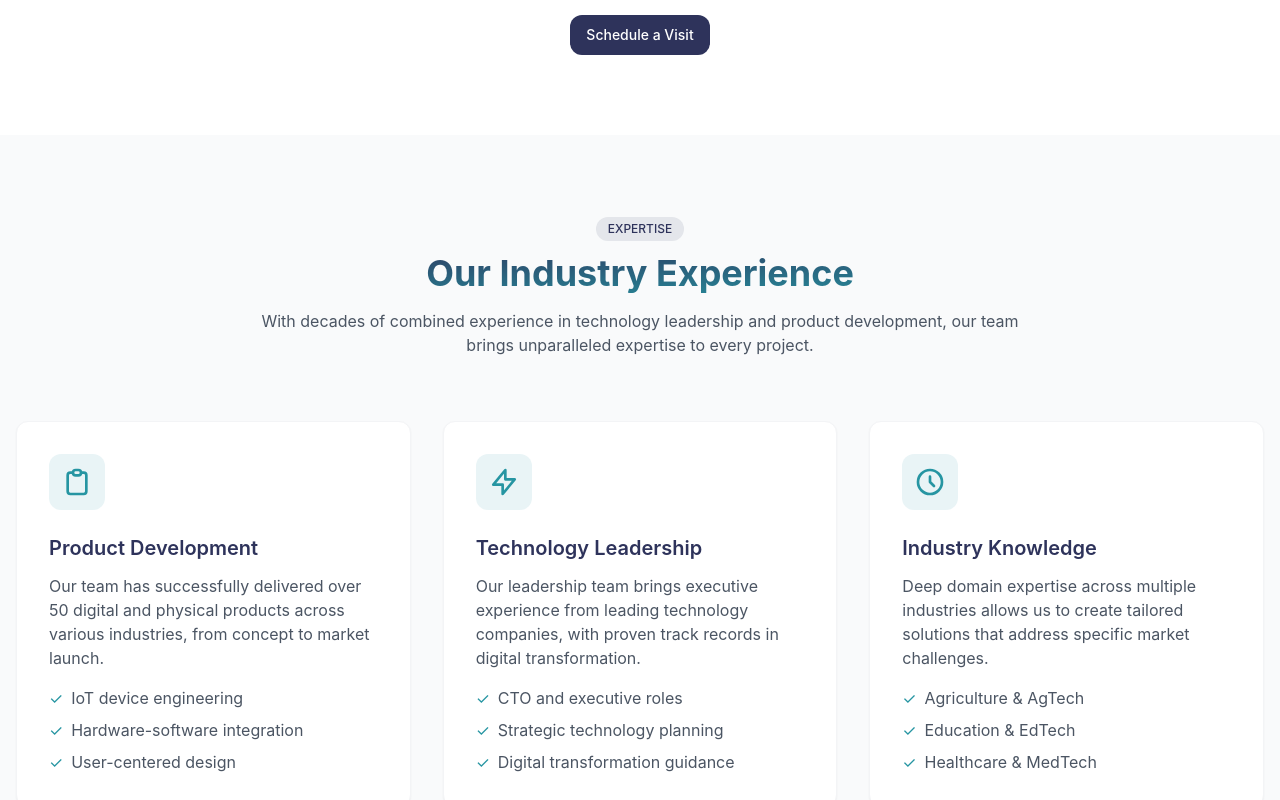
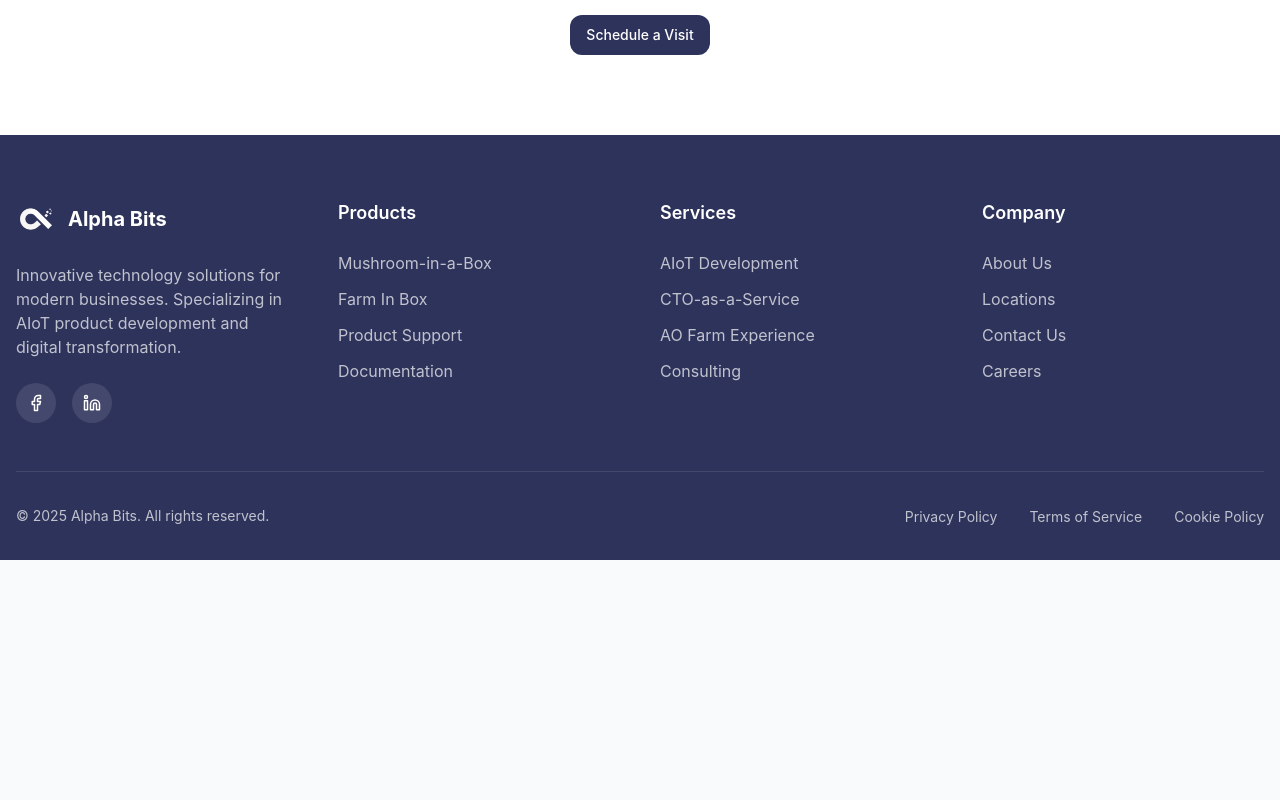
Before and after one commit to AlphaBitsCode/alpha-bits-nest, a React (Vite) app: page /experience in a window 1280 px wide. Shown: the part 1480-2280 px from the top of the page. After the commit the page ends 2040 px from the top, so only its background shows below. Built offline with nearby package versions, Linux system fonts and the light colour scheme.

Commit message:
Remove "Our Industry Experience" section
This commit removes the "Our Industry Experience" section from the Experience page.

```diff
--- a/src/components/ui/world-map.tsx
+++ b/src/components/ui/world-map.tsx
@@ -14,8 +14,6 @@ interface MapProps {
   lineColor?: string;
 }
 
-type Theme = "light" | "dark";
-
 export function WorldMap({
   dots = [],
   lineColor = "#0ea5e9",
@@ -24,7 +22,7 @@ export function WorldMap({
   const map = new DottedMap({ height: 100, grid: "diagonal" });
 
   // Since we're not using next-themes directly, we'll default to light theme
-  const theme: Theme = "light";
+  const theme = "light";
 
   const svgMap = map.getSVG({
     radius: 0.22,
--- a/src/pages/Experience.tsx
+++ b/src/pages/Experience.tsx
@@ -1,4 +1,3 @@
-
 import { useEffect } from 'react';
 import { Navbar1 } from '@/components/ui/shadcnblocks-com-navbar1';
 import Footer from '@/components/ui/footer';
@@ -190,107 +189,6 @@ const ExperiencePage = () => {
             </div>
           </div>
         </section>
-
-        {/* Industry Experience Section */}
-        <section className="py-20 bg-gray-50">
-          <div className="container mx-auto px-4">
-            <div className="text-center mb-16 scrolled-section">
-              <span className="inline-block px-3 py-1 text-xs font-medium bg-brand-navy/10 text-brand-navy rounded-full mb-3">
-                EXPERTISE
-              </span>
-              <h2 className="text-3xl md:text-4xl font-bold gradient-text mb-4">
-                Our Industry Experience
-              </h2>
-              <p className="text-gray-600 max-w-3xl mx-auto">
-                With decades of combined experience in technology leadership and product development,
-                our team brings unparalleled expertise to every project.
-              </p>
-            </div>
-
-            <div className="grid md:grid-cols-3 gap-8">
-              <div className="bg-white rounded-xl shadow-sm p-8 border border-gray-100 hover:shadow-md transition-all duration-300 scrolled-section">
-                <div className="w-14 h-14 rounded-lg bg-brand-teal/10 flex items-center justify-center mb-6">
-                  <svg xmlns="http://www.w3.org/2000/svg" className="h-8 w-8 text-brand-teal" fill="none" viewBox="0 0 24 24" stroke="currentColor">
-                    <path strokeLinecap="round" strokeLinejoin="round" strokeWidth={2} d="M9 5H7a2 2 0 00-2 2v12a2 2 0 002 2h10a2 2 0 002-2V7a2 2 0 00-2-2h-2M9 5a2 2 0 002 2h2a2 2 0 002-2M9 5a2 2 0 012-2h2a2 2 0 012 2" />
-                  </svg>
-                </div>
-                <h3 className="text-xl font-semibold text-brand-navy mb-3">Product Development</h3>
-                <p className="text-gray-600 mb-4">
-                  Our team has successfully delivered over 50 digital and physical products across various industries,
-                  from concept to market launch.
-                </p>
-                <ul className="space-y-2 text-gray-600">
-                  <li className="flex items-start">
-                    <span className="text-brand-teal mr-2">✓</span>
-                    <span>IoT device engineering</span>
-                  </li>
-                  <li className="flex items-start">
-                    <span className="text-brand-teal mr-2">✓</span>
-                    <span>Hardware-software integration</span>
-                  </li>
-                  <li className="flex items-start">
-                    <span className="text-brand-teal mr-2">✓</span>
-                    <span>User-centered design</span>
-                  </li>
-                </ul>
-              </div>
-
-              <div className="bg-white rounded-xl shadow-sm p-8 border border-gray-100 hover:shadow-md transition-all duration-300 scrolled-section">
-                <div className="w-14 h-14 rounded-lg bg-brand-teal/10 flex items-center justify-center mb-6">
-                  <svg xmlns="http://www.w3.org/2000/svg" className="h-8 w-8 text-brand-teal" fill="none" viewBox="0 0 24 24" stroke="currentColor">
-                    <path strokeLinecap="round" strokeLinejoin="round" strokeWidth={2} d="M13 10V3L4 14h7v7l9-11h-7z" />
-                  </svg>
-                </div>
-                <h3 className="text-xl font-semibold text-brand-navy mb-3">Technology Leadership</h3>
-                <p className="text-gray-600 mb-4">
-                  Our leadership team brings executive experience from leading technology companies,
-                  with proven track records in digital transformation.
-                </p>
-                <ul className="space-y-2 text-gray-600">
-                  <li className="flex items-start">
-                    <span className="text-brand-teal mr-2">✓</span>
-                    <span>CTO and executive roles</span>
-                  </li>
-                  <li className="flex items-start">
-                    <span className="text-brand-teal mr-2">✓</span>
-                    <span>Strategic technology planning</span>
-                  </li>
-                  <li className="flex items-start">
-                    <span className="text-brand-teal mr-2">✓</span>
-                    <span>Digital transformation guidance</span>
-                  </li>
-                </ul>
-              </div>
-
-              <div className="bg-white rounded-xl shadow-sm p-8 border border-gray-100 hover:shadow-md transition-all duration-300 scrolled-section">
-                <div className="w-14 h-14 rounded-lg bg-brand-teal/10 flex items-center justify-center mb-6">
-                  <svg xmlns="http://www.w3.org/2000/svg" className="h-8 w-8 text-brand-teal" fill="none" viewBox="0 0 24 24" stroke="currentColor">
-                    <path strokeLinecap="round" strokeLinejoin="round" strokeWidth={2} d="M12 8v4l3 3m6-3a9 9 0 11-18 0 9 9 0 0118 0z" />
-                  </svg>
-                </div>
-                <h3 className="text-xl font-semibold text-brand-navy mb-3">Industry Knowledge</h3>
-                <p className="text-gray-600 mb-4">
-                  Deep domain expertise across multiple industries allows us to create tailored solutions
-                  that address specific market challenges.
-                </p>
-                <ul className="space-y-2 text-gray-600">
-                  <li className="flex items-start">
-                    <span className="text-brand-teal mr-2">✓</span>
-                    <span>Agriculture & AgTech</span>
-                  </li>
-                  <li className="flex items-start">
-                    <span className="text-brand-teal mr-2">✓</span>
-                    <span>Education & EdTech</span>
-                  </li>
-                  <li className="flex items-start">
-                    <span className="text-brand-teal mr-2">✓</span>
-                    <span>Healthcare & MedTech</span>
-                  </li>
-                </ul>
-              </div>
-            </div>
-          </div>
-        </section>
       </div>
 
       <Footer />
```
